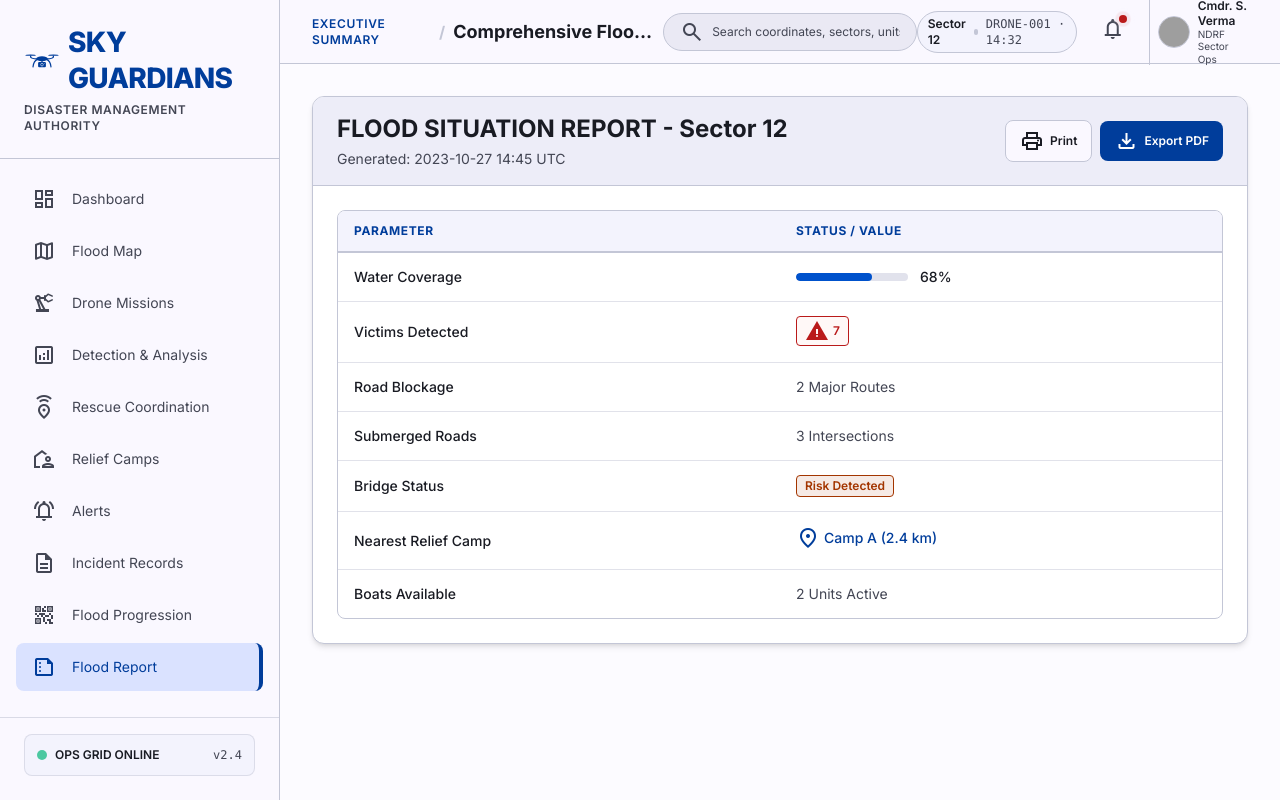
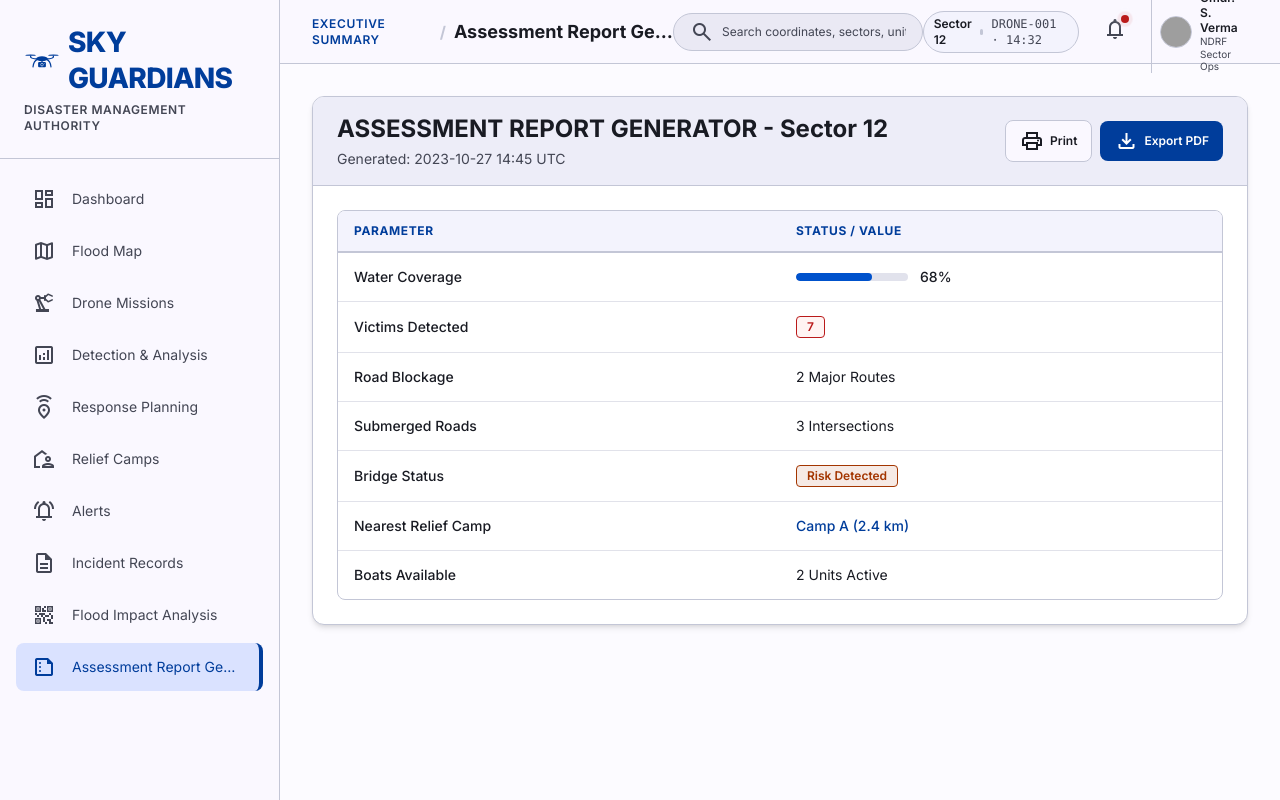
Before and after one commit to SanviShan25/SIH, a React (Vite) app in the folder frontend/: page /flood-report in a window 1280 px wide. Built offline with nearby package versions, Linux system fonts and the light colour scheme; grey boxes are pictures that could not be loaded.

Commit message:
Update navigation and page labels: Response Planning, Flood Impact Analysis, Assessment Report Generator, and remove OPS GRID ONLINE

```diff
--- a/frontend/src/components/Sidebar.tsx
+++ b/frontend/src/components/Sidebar.tsx
@@ -12,12 +12,12 @@ const navItems = [
   { name: 'Flood Map', path: '/flood-map', icon: 'map' },
   { name: 'Drone Missions', path: '/drone-missions', icon: 'precision_manufacturing' },
   { name: 'Detection & Analysis', path: '/detection-analysis', icon: 'analytics' },
-  { name: 'Rescue Coordination', path: '/rescue-coordination', icon: 'emergency_share' },
+  { name: 'Response Planning', path: '/rescue-coordination', icon: 'emergency_share' },
   { name: 'Relief Camps', path: '/relief-camps', icon: 'location_away' },
   { name: 'Alerts', path: '/alerts', icon: 'notifications_active' },
   { name: 'Incident Records', path: '/incident-records', icon: 'description' },
-  { name: 'Flood Progression', path: '/flood-progression', icon: 'qr_code_2' },
-  { name: 'Flood Report', path: '/flood-report', icon: 'summarize' },
+  { name: 'Flood Impact Analysis', path: '/flood-progression', icon: 'qr_code_2' },
+  { name: 'Assessment Report Generator', path: '/flood-report', icon: 'summarize' },
 ];
 
 export const Sidebar: React.FC<SidebarProps> = ({ mobileOpen, onCloseMobile }) => {
@@ -89,17 +89,6 @@ export const Sidebar: React.FC<SidebarProps> = ({ mobileOpen, onCloseMobile }) =
             </NavLink>
           ))}
         </nav>
-
-        {/* Footer / System Status */}
-        <div className="px-lg pt-md mt-auto border-t border-outline-variant/60">
-          <div className="flex items-center justify-between p-sm bg-surface-container-low rounded-lg border border-outline-variant/50">
-            <div className="flex items-center gap-xs">
-              <span className="w-2.5 h-2.5 rounded-full bg-emerald-500 animate-pulse"></span>
-              <span className="text-xs font-semibold text-on-surface">OPS GRID ONLINE</span>
-            </div>
-            <span className="text-xs font-mono text-on-surface-variant">v2.4</span>
-          </div>
-        </div>
       </aside>
     </>
   );
--- a/frontend/src/components/Topbar.tsx
+++ b/frontend/src/components/Topbar.tsx
@@ -10,12 +10,12 @@ const pageTitles: Record<string, { title: string; category?: string }> = {
   '/flood-map': { title: 'Flood Map Intelligence', category: 'GIS & Satellite' },
   '/drone-missions': { title: 'Drone Mission Control', category: 'Autonomous Aerial Ops' },
   '/detection-analysis': { title: 'Detection & Analysis Workspace', category: 'Computer Vision AI' },
-  '/rescue-coordination': { title: 'Rescue Coordination', category: 'Field Operations' },
+  '/rescue-coordination': { title: 'Response Planning', category: 'Field Operations' },
   '/relief-camps': { title: 'Relief Camps Oversight', category: 'Logistics & Camp Welfare' },
   '/alerts': { title: 'Emergency Alert Management', category: 'Public Warning System' },
   '/incident-records': { title: 'Incident Records & Logs', category: 'Historical Archive' },
-  '/flood-progression': { title: 'Flood Progression & Prediction', category: 'Hydrological Modeling' },
-  '/flood-report': { title: 'Comprehensive Flood Report', category: 'Executive Summary' },
+  '/flood-progression': { title: 'Flood Impact Analysis', category: 'Hydrological Modeling' },
+  '/flood-report': { title: 'Assessment Report Generator', category: 'Executive Summary' },
 };
 
 export const Topbar: React.FC<TopbarProps> = ({ onToggleMobile }) => {
--- a/frontend/src/pages/FloodProgressionPrediction.tsx
+++ b/frontend/src/pages/FloodProgressionPrediction.tsx
@@ -7,7 +7,7 @@ export const FloodProgressionPrediction: React.FC = () => {
       <div className="flex flex-wrap justify-between items-end gap-4">
         <div>
           <h1 className="font-display-lg text-2xl md:text-display-lg text-on-surface font-bold">
-            Flood Progression & Prediction
+            Flood Impact Analysis
           </h1>
           <p className="font-body-lg text-sm md:text-body-lg text-on-surface-variant mt-1">
             Real-time water level regression analysis and predictive hydrological modeling.
--- a/frontend/src/pages/FloodReport.tsx
+++ b/frontend/src/pages/FloodReport.tsx
@@ -9,7 +9,7 @@ export const FloodReport: React.FC = () => {
         <div className="bg-surface-container py-4 px-6 border-b border-outline-variant flex flex-wrap items-center justify-between gap-4">
           <div>
             <h1 className="font-headline-lg text-xl md:text-2xl font-bold text-on-surface">
-              FLOOD SITUATION REPORT - Sector 12
+              ASSESSMENT REPORT GENERATOR - Sector 12
             </h1>
             <p className="font-body-md text-xs md:text-sm text-on-surface-variant mt-1">
               Generated: 2023-10-27 14:45 UTC
@@ -59,8 +59,7 @@ export const FloodReport: React.FC = () => {
                 <tr className="hover:bg-surface-container-low/40 transition-colors">
                   <td className="py-3.5 px-4 font-medium text-on-surface">Victims Detected</td>
                   <td className="py-3.5 px-4">
-                    <span className="inline-flex items-center px-2 py-0.5 rounded bg-error-container/20 border border-error text-error text-xs font-semibold">
-                      <span className="material-symbols-outlined text-[15px] mr-1 fill">warning</span>
+                    <span className="inline-flex items-center px-2.5 py-0.5 rounded bg-error-container/30 border border-error text-error text-xs font-semibold">
                       7
                     </span>
                   </td>
@@ -69,20 +68,20 @@ export const FloodReport: React.FC = () => {
                 {/* Row 3 */}
                 <tr className="hover:bg-surface-container-low/40 transition-colors">
                   <td className="py-3.5 px-4 font-medium text-on-surface">Road Blockage</td>
-                  <td className="py-3.5 px-4 text-on-surface-variant">2 Major Routes</td>
+                  <td className="py-3.5 px-4 text-on-surface">2 Major Routes</td>
                 </tr>
 
                 {/* Row 4 */}
                 <tr className="hover:bg-surface-container-low/40 transition-colors">
                   <td className="py-3.5 px-4 font-medium text-on-surface">Submerged Roads</td>
-                  <td className="py-3.5 px-4 text-on-surface-variant">3 Intersections</td>
+                  <td className="py-3.5 px-4 text-on-surface">3 Intersections</td>
                 </tr>
 
                 {/* Row 5 */}
                 <tr className="hover:bg-surface-container-low/40 transition-colors">
                   <td className="py-3.5 px-4 font-medium text-on-surface">Bridge Status</td>
                   <td className="py-3.5 px-4">
-                    <span className="inline-flex items-center px-2 py-0.5 rounded bg-tertiary-container/10 border border-tertiary-container text-tertiary-container text-xs font-semibold">
+                    <span className="inline-flex items-center px-2.5 py-0.5 rounded bg-tertiary-container/10 border border-tertiary-container text-tertiary-container text-xs font-semibold">
                       Risk Detected
                     </span>
                   </td>
@@ -91,18 +90,15 @@ export const FloodReport: React.FC = () => {
                 {/* Row 6 */}
                 <tr className="hover:bg-surface-container-low/40 transition-colors">
                   <td className="py-3.5 px-4 font-medium text-on-surface">Nearest Relief Camp</td>
-                  <td className="py-3.5 px-4">
-                    <span className="inline-flex items-center text-primary font-medium">
-                      <span className="material-symbols-outlined text-[16px] mr-1">location_on</span>
-                      Camp A (2.4 km)
-                    </span>
+                  <td className="py-3.5 px-4 text-primary font-medium">
+                    Camp A (2.4 km)
                   </td>
                 </tr>
 
                 {/* Row 7 */}
                 <tr className="hover:bg-surface-container-low/40 transition-colors">
                   <td className="py-3.5 px-4 font-medium text-on-surface">Boats Available</td>
-                  <td className="py-3.5 px-4 text-on-surface-variant">2 Units Active</td>
+                  <td className="py-3.5 px-4 text-on-surface">2 Units Active</td>
                 </tr>
               </tbody>
             </table>
--- a/frontend/src/pages/IncidentRecords.tsx
+++ b/frontend/src/pages/IncidentRecords.tsx
@@ -79,7 +79,7 @@ export const IncidentRecords: React.FC = () => {
             className="bg-primary text-on-primary font-label-md text-xs font-bold py-2 px-4 rounded-lg flex items-center gap-1.5 hover:bg-primary/90 transition-colors shadow-xs"
           >
             <span className="material-symbols-outlined text-base">description</span>
-            View Latest Situation Report
+            View Assessment Report Generator
           </Link>
         </div>
       </div>
--- a/frontend/src/pages/RescueCoordination.tsx
+++ b/frontend/src/pages/RescueCoordination.tsx
@@ -25,7 +25,7 @@ export const RescueCoordination: React.FC = () => {
       <div className="flex flex-wrap justify-between items-end gap-4">
         <div>
           <h1 className="font-display-lg text-2xl md:text-display-lg text-on-background font-bold">
-            Rescue Coordination
+            Response Planning
           </h1>
           <p className="font-body-lg text-sm md:text-body-lg text-on-surface-variant mt-1">
             Live overview of deployed units, active field incidents, and resource availability.
```
